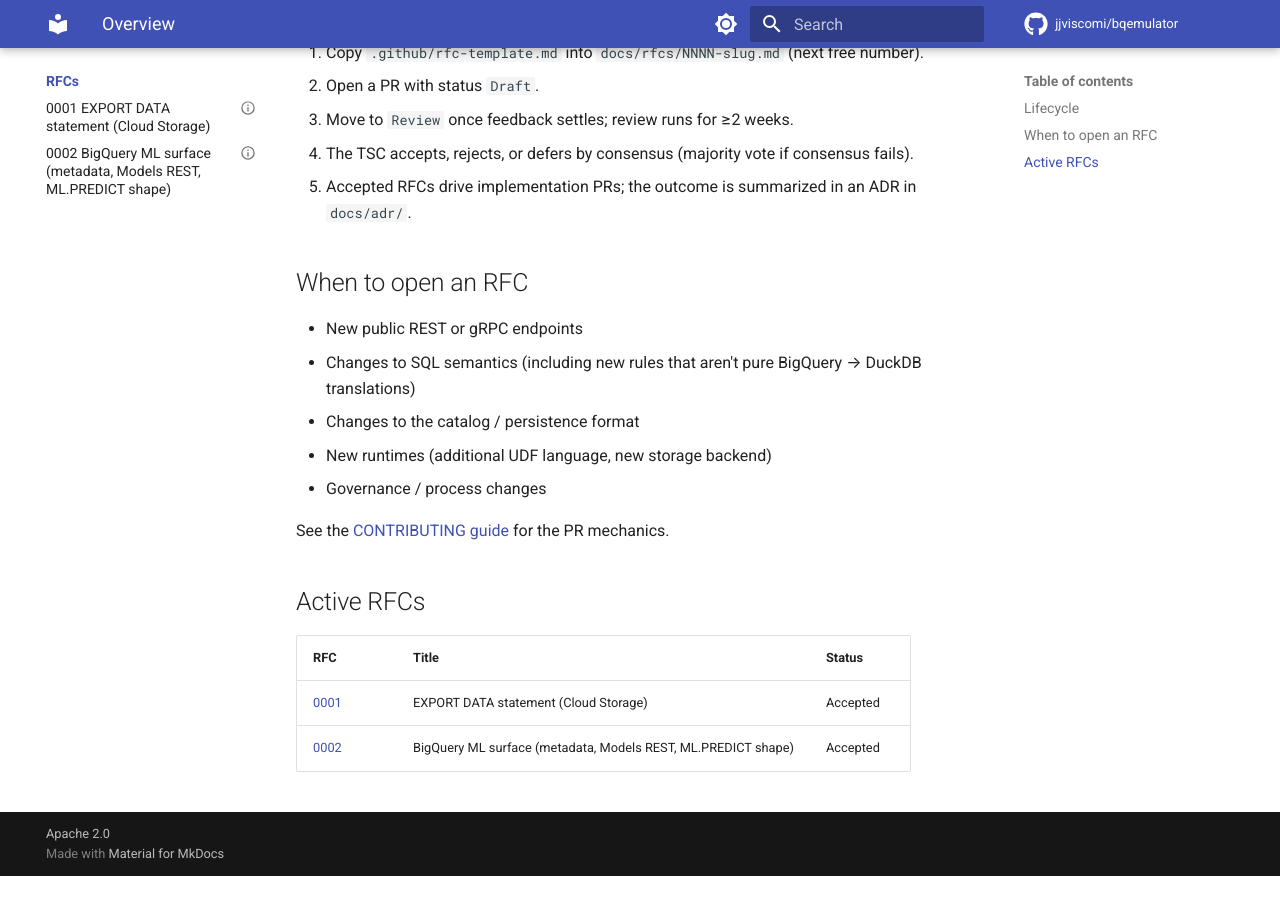
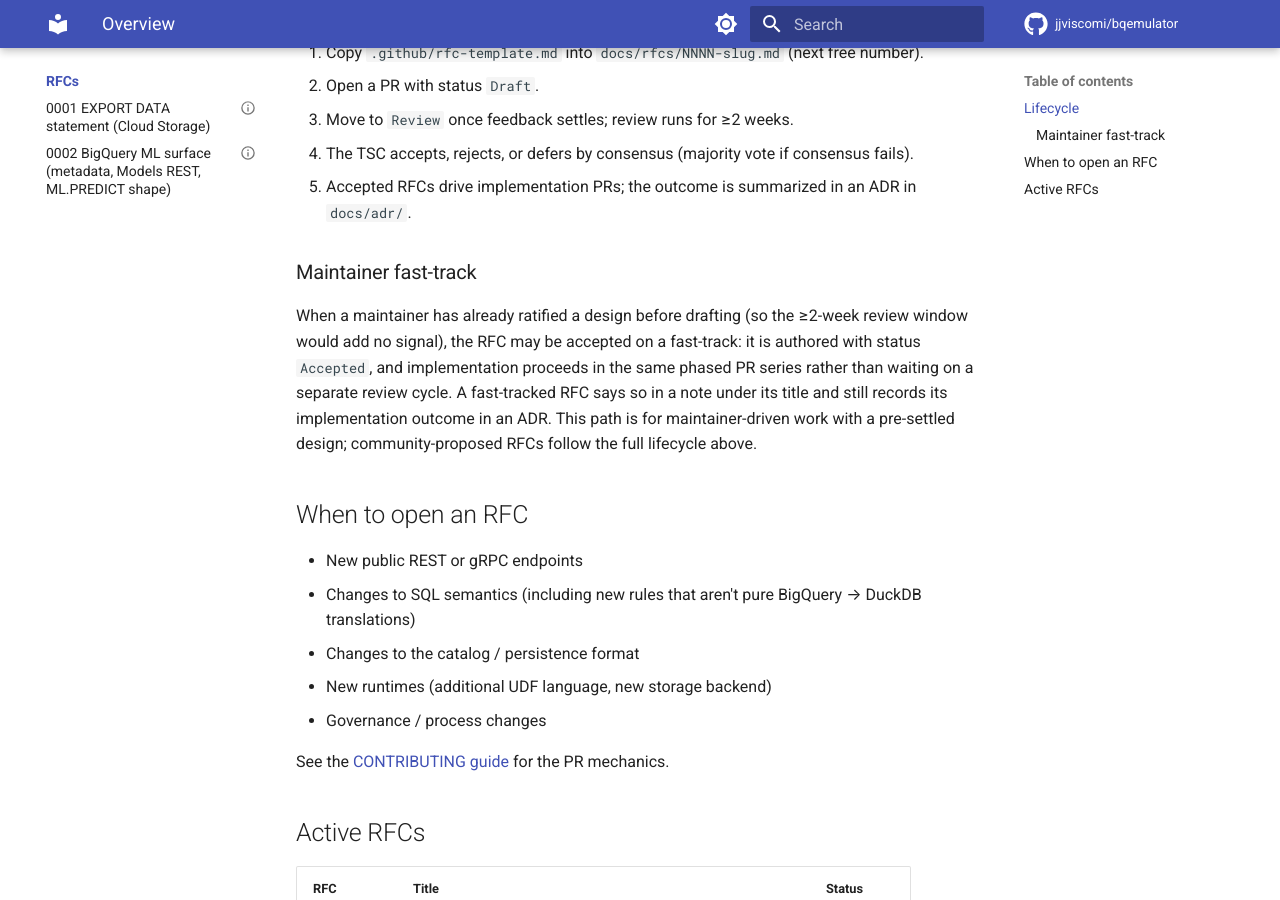
Before and after one commit to jjviscomi/bqemulator, an MkDocs documentation site: the page built from docs/rfcs/README.md, in a window 1280 px wide and 900 px high, scrolled down 330 px. Built offline with MkDocs 1.6.1 and Material for MkDocs 9.7.7, drawn with Linux system fonts in a browser that asks for light colours; comment, search, counter and statistics services are not loaded; the version menu is left out; before the commit the page ends 1206 px from its top, so only the background shows below that.

Commit message:
docs(rfc): document the maintainer fast-track in the RFC lifecycle
RFC 0001 and RFC 0002 both note they were "Accepted under the maintainer
fast-track described in the RFC lifecycle (README.md)", but the lifecycle
section did not actually describe that path. Add a "Maintainer fast-track"
subsection so the cross-reference is accurate: a pre-ratified, maintainer-driven
design may be authored as Accepted with implementation in a phased PR series,
while community-proposed RFCs follow the full ≥2-week review lifecycle.

Signed-off-by: Joseph Viscomi <jjviscomi@gmail.com>

```diff
--- a/docs/rfcs/README.md
+++ b/docs/rfcs/README.md
@@ -13,6 +13,17 @@ format, or governance go through an RFC before implementation.
    consensus fails).
 5. Accepted RFCs drive implementation PRs; the outcome is summarized in
    an ADR in `docs/adr/`.
+
+### Maintainer fast-track
+
+When a maintainer has already ratified a design before drafting (so the
+≥2-week review window would add no signal), the RFC may be accepted on a
+fast-track: it is authored with status `Accepted`, and implementation
+proceeds in the same phased PR series rather than waiting on a separate
+review cycle. A fast-tracked RFC says so in a note under its title and
+still records its implementation outcome in an ADR. This path is for
+maintainer-driven work with a pre-settled design; community-proposed RFCs
+follow the full lifecycle above.
 
 ## When to open an RFC
 
```
